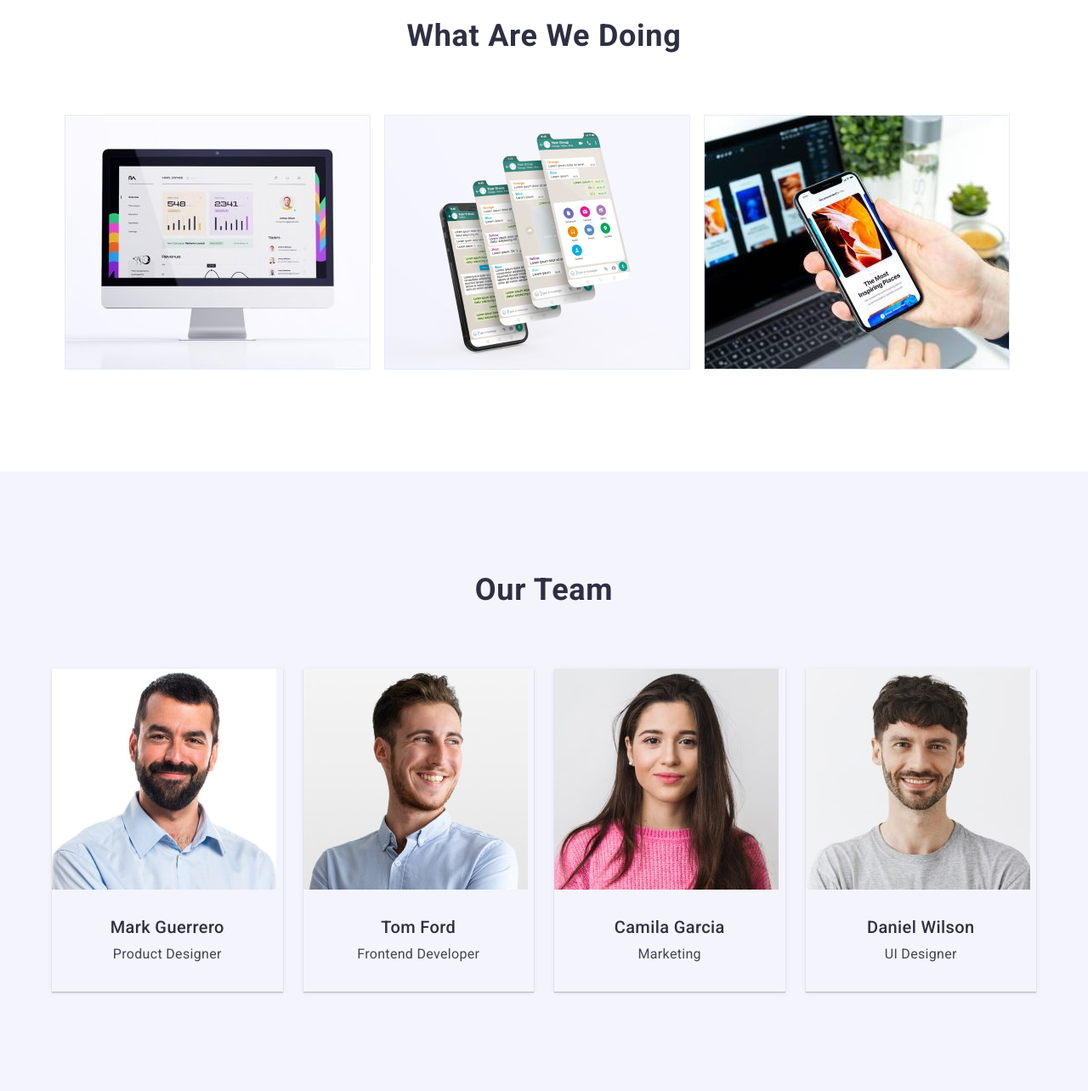
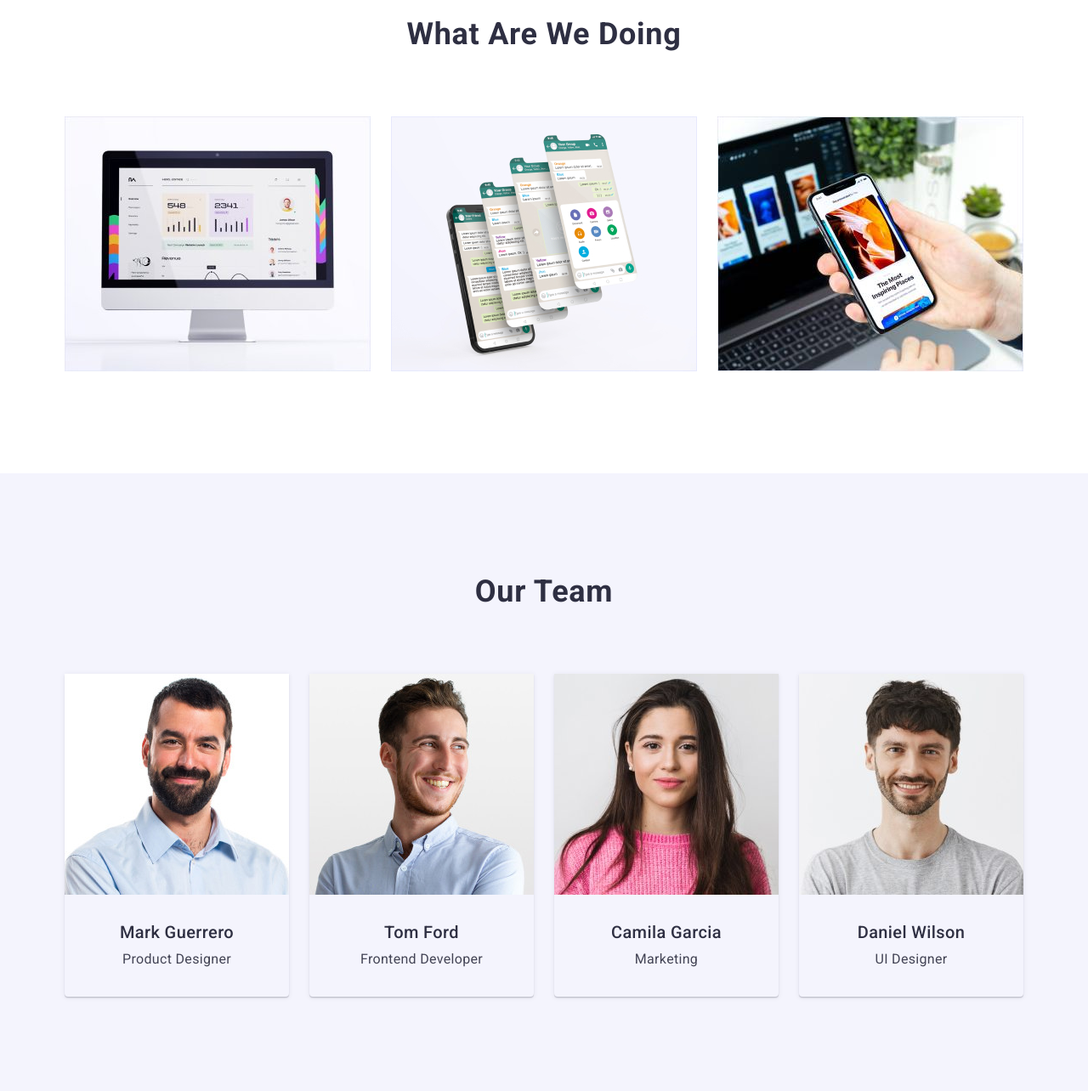
Before and after one commit to Andreykeyr/goit-markup-hw-03, a plain HTML site: page index.html in a window 1280 px wide. Shown: the part 1020-2304 px from the top of the page at 85% size. Drawn offline with nearby package versions, Linux system fonts and the light colour scheme.

Commit message:
Первая страница is done (надеюсь)

```diff
--- a/css/styles.css
+++ b/css/styles.css
@@ -164,8 +164,9 @@ a {
    line-height: 1.5;
    letter-spacing: 0.04em;
    color: #ffffff;
-   min-width: 169px
+   min-width: 169px;
    display: block;
+   margin: 0 auto;
 }
 
 .email-btn:hover, .email-btn:focus {
@@ -179,8 +180,9 @@ a {
    letter-spacing: 0.02em;
    color: #ffffff;
    margin-bottom: 50px;
-   max-width: 496px
-   align-items: center
+   max-width: 496px;
+   margin: 0 auto;
+   padding-bottom: 48px;
 }
 /*==Section 2==*/
 
@@ -220,34 +222,50 @@ a {
 
 /*==section 3==*/
 
-.section-three-tgp {
+
+.section-three {
+   padding-bottom: 120px
+}
+.section-three-tpg {
    font-size: 36px;
    line-height: 1.11;
    letter-spacing: 0.02em;
    text-align: center;
    text-transform: capitalize;
    color: #2e2f42;
-   margin-bottom: 72px;
+   margin-bottom: 76px;
 }
 
 .section-three-list {
    display: flex;
-   margin-bottom: 120px;
 }
 
 .section-three-item {
-   width: calc((100% - 48px) / 2 );
+   width: calc((100% - 48px) / 3 );
+   margin-right: 24px;
 }
+.section-three-item:last-child{
+   margin-right: 0px;
+}
+
 .container-four {
    width: 1158px;
    margin: 0 auto;
 }
 .section-four {
    background-color: #F4F4FD;
+   padding-top: 120px;
+   padding-bottom: 120px;
 }
 
 .section-tgp {
-   padding: 120px 0px 0px 0px;
+   font-size: 36px;
+   line-height: 1.11;
+   letter-spacing: 0.02em;
+   text-align: center;
+   text-transform: capitalize;
+   color: #2e2f42;
+   margin-bottom: 76px;
 }
 .section-four-background {
    background-color: #F4F4FD
@@ -281,6 +299,7 @@ a {
    text-align: center;
    width: calc((100% - 72px) / 3);
    margin-bottom: 120px;
+   border-radius: 0px 0px 4px 4px;
    box-shadow: 0px 2px 1px 0px rgba(46, 47, 66, 0.08), 0px 1px 1px 0px rgba(46, 47, 66, 0.16), 0px 1px 6px 0px rgba(46, 47, 66, 0.08);
 }
 .list-employee:last-child {
@@ -288,7 +307,8 @@ a {
 }
 
 .h-four-container{
-   padding: 32px 16px;
+   padding-top: 32px;
+   padding-bottom: 32px;
 }
 
 .paragraph {
@@ -323,6 +343,8 @@ button {
 
 .footer {
    background-color: #2e2f42;
+   padding-top: 100px;
+   padding-bottom: 100px;
 }
 
 .logo-footer {
@@ -334,7 +356,8 @@ button {
    font-family: "Raleway", sans-serif;
    font-weight: 800;
    display: block;
-   padding-top: 100px;
+   margin-bottom: 16px;
+   display: inline-block;
 }
 
 .footer-paragraph {
@@ -343,7 +366,6 @@ button {
    letter-spacing: 0.02em;
    color:#F4F4FD;
    width: 25%;
-   padding: 0px 0px 100px 0px;
 }
 
 /*==Portfolio==*/
--- a/index.html
+++ b/index.html
@@ -14,8 +14,8 @@
 </head>
 
 <body>
-   <header class="header container">
-      <div class="wrapper">
+   <header class="header">
+      <div class="wrapper container">
          <nav class="nav">
             <a class="nav-logo logo link" href="./index.html">Web<span class="span">Studio</span></a>
             <ul class="nav-list list">
@@ -76,18 +76,19 @@
          </div>
       </section>
       <!--Секція про команду-->
-      <section class="section-three container">
-
-         <h2 class="section-three-tgp">What are we doing</h2>
-         <ul class="section-three-list list">
-            <li class="section-three-item"><img width="360" src="./images/computer.jpg" alt="Танцювала риба з раком риба з раком (на картинці комплютер)"></li>
-            <li class="section-three-item"><img width="360" src="./images/phone.jpg" alt="А петрушка, з пастернаком з пастернаком (на картинці смартфон)"></li>
-            <li class="section-three-item"><img width="360" src="./images/design.jpg" alt="Сільпо - ціна тижня (на картинці мужик показує який він про у Свіфті)"></li>
-         </ul>
+      <section class="section-three">
+         <div class="container">
+            <h2 class="section-three-tpg">What are we doing</h2>
+            <ul class="section-three-list list">
+               <li class="section-three-item"><img width="360" src="./images/computer.jpg" alt="Танцювала риба з раком риба з раком (на картинці комплютер)"></li>
+               <li class="section-three-item"><img width="360" src="./images/phone.jpg" alt="А петрушка, з пастернаком з пастернаком (на картинці смартфон)"></li>
+               <li class="section-three-item"><img width="360" src="./images/design.jpg" alt="Сільпо - ціна тижня (на картинці мужик показує який він про у Свіфті)"></li>
+            </ul>
+         </div>
       </section>
       <section class="section-four">
-         <div class="container-four">
-            <h2 class="section-three-tgp section-tgp">Our Team</h2>
+         <div class="container">
+            <h2 class="section-tgp ">Our Team</h2>
             <ul class="section-four-list list">
                <li class="list-employee">
                   <img width="264" src="./images/mark.jpg" alt="Дядько Марк">
```
Also changed, not shown: portfolio.html (+2 -2 lines).
